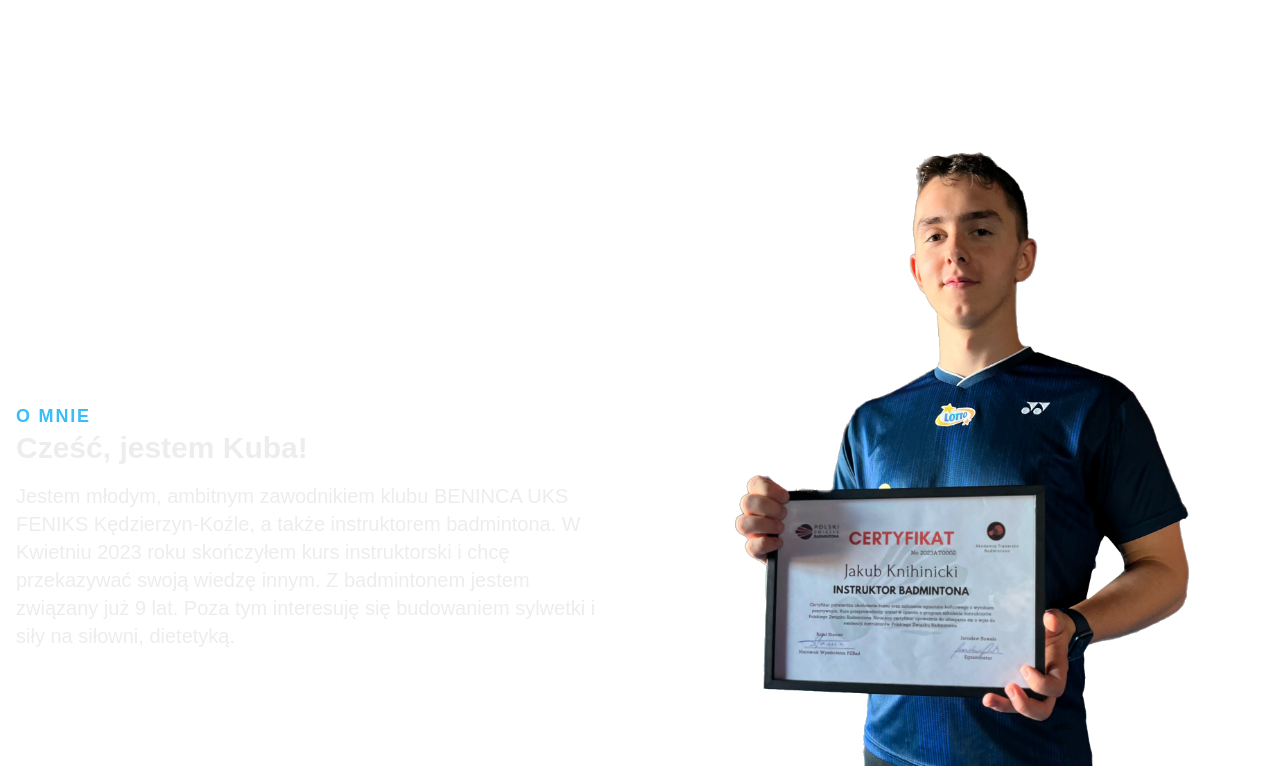
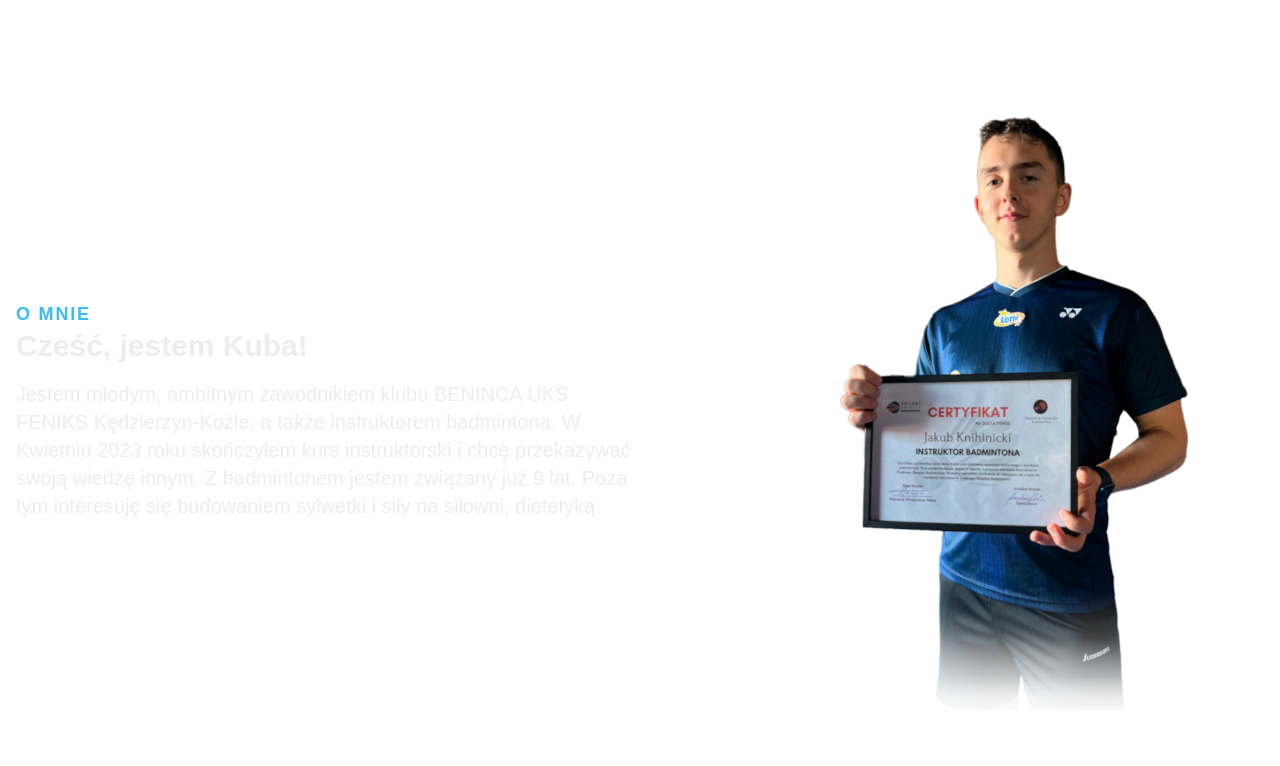
Before and after one commit to jeli-t/kubakniha.pl, a Next.js app in the folder next-app/: page / in a window 1280 px wide. Shown: the part 1234-2000 px from the top of the page. Built offline with nearby package versions, Linux system fonts and the light colour scheme.

Commit message:
adjust About image

```diff
--- a/next-app/app/UI/About/About.tsx
+++ b/next-app/app/UI/About/About.tsx
@@ -4,10 +4,10 @@ import AboutImg from './about.png'
 export function About() {
     return (
         <div className="flex items-center justify-center w-full min-h-fit mb-20">
-            <div className="w-full flex items-center justify-between align-center max-w-7xl p-4 flex-col md:flex-row-reverse gap-4 md:gap-10">
+            <div className="w-full flex items-center justify-between align-center max-w-7xl p-4 flex-col md:flex-row-reverse gap-4">
                 <Image
                     src={AboutImg}
-                    className="w-full md:w-1/2"
+                    className="w-[90%] md:h-[600px] md:w-auto"
                     alt= "Profesjonalny trener badmintona"
                 />
                 <div className="w-full md:w-1/2">
```
Also changed, not shown: next-app/app/UI/About/about.png.
